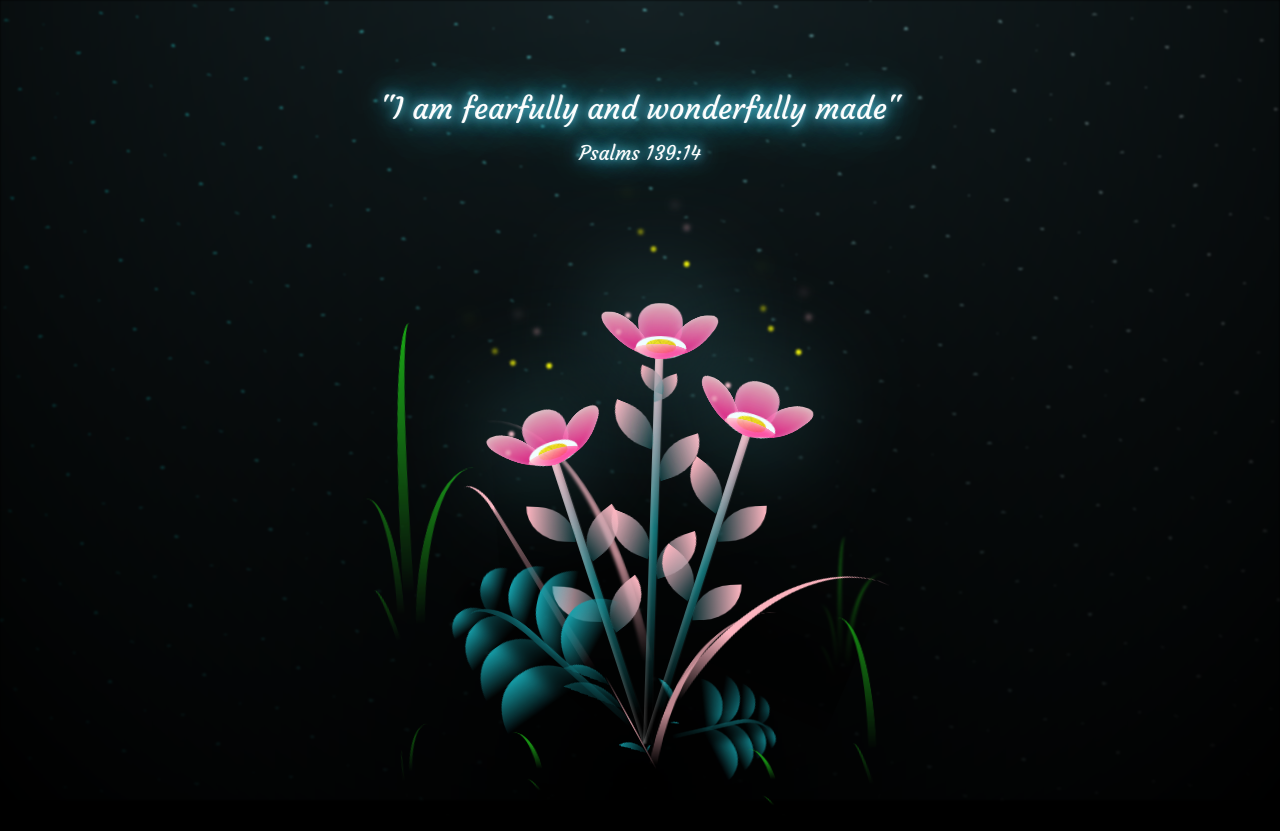
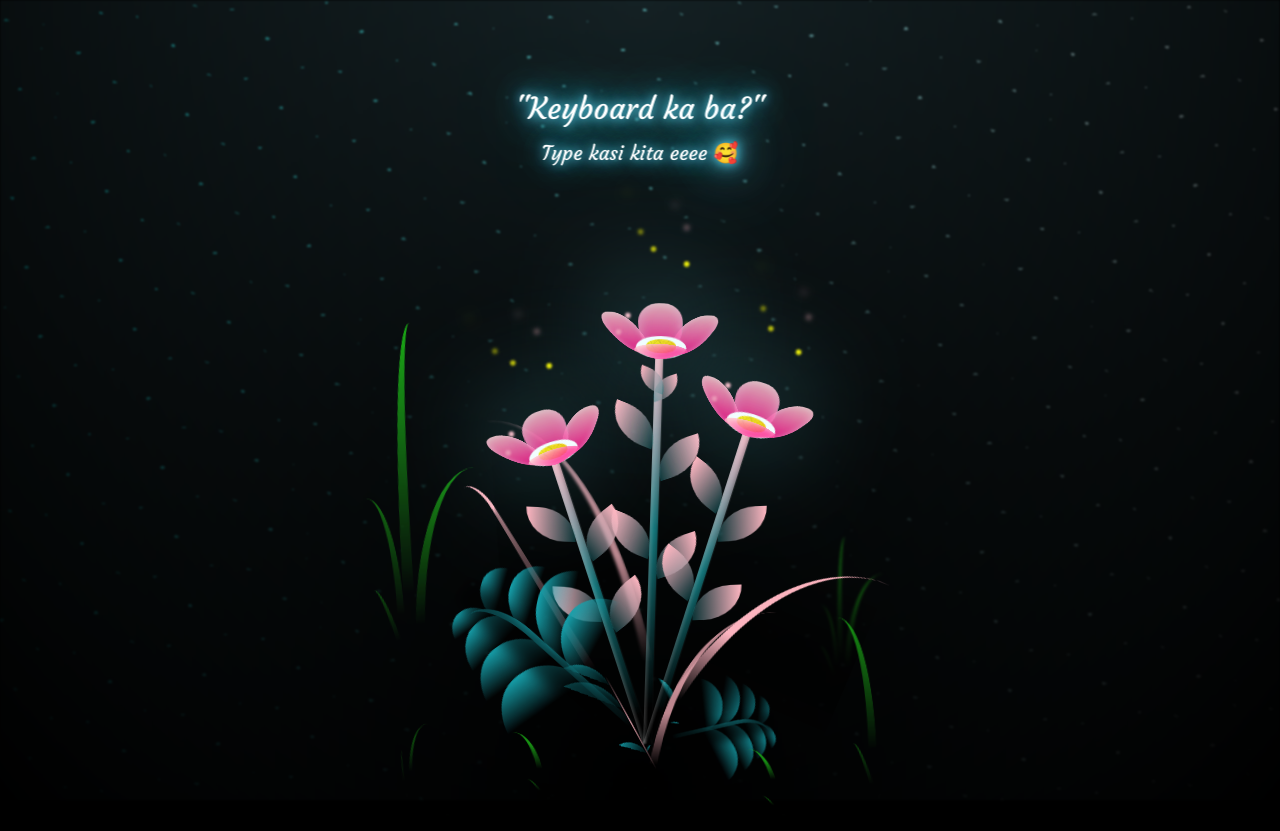
Before and after one commit to russeljaysantos/HappySingle, a plain HTML site: page main.html in a window 1280 px wide. Drawn offline with Linux system fonts and the light colour scheme.

Commit message:
Update main.html

```diff
--- a/main.html
+++ b/main.html
@@ -53,8 +53,8 @@
 <body class="not-loaded">
   <div class="night"></div>-
 <!-- Display IntroBird -->
-<div class="intro-bird">"I am fearfully and wonderfully made"</div>
-<div class="intro-bird2">Psalms 139:14</div>
+<div class="intro-bird">"Keyboard ka ba?"</div>
+<div class="intro-bird2">Type kasi kita eeee 🥰</div>
 
   <div class="flowers">
     <div class="flower flower--1">
```
